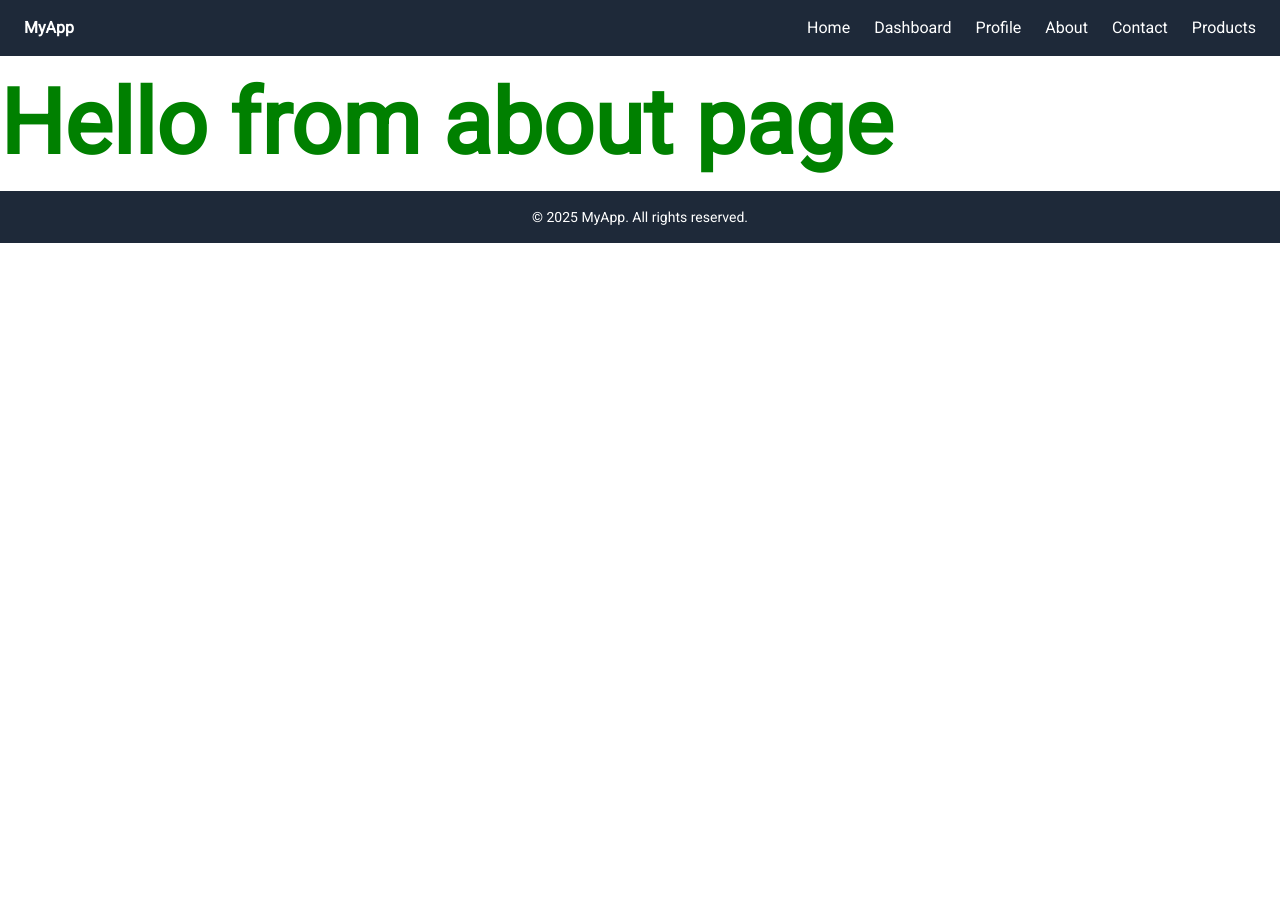
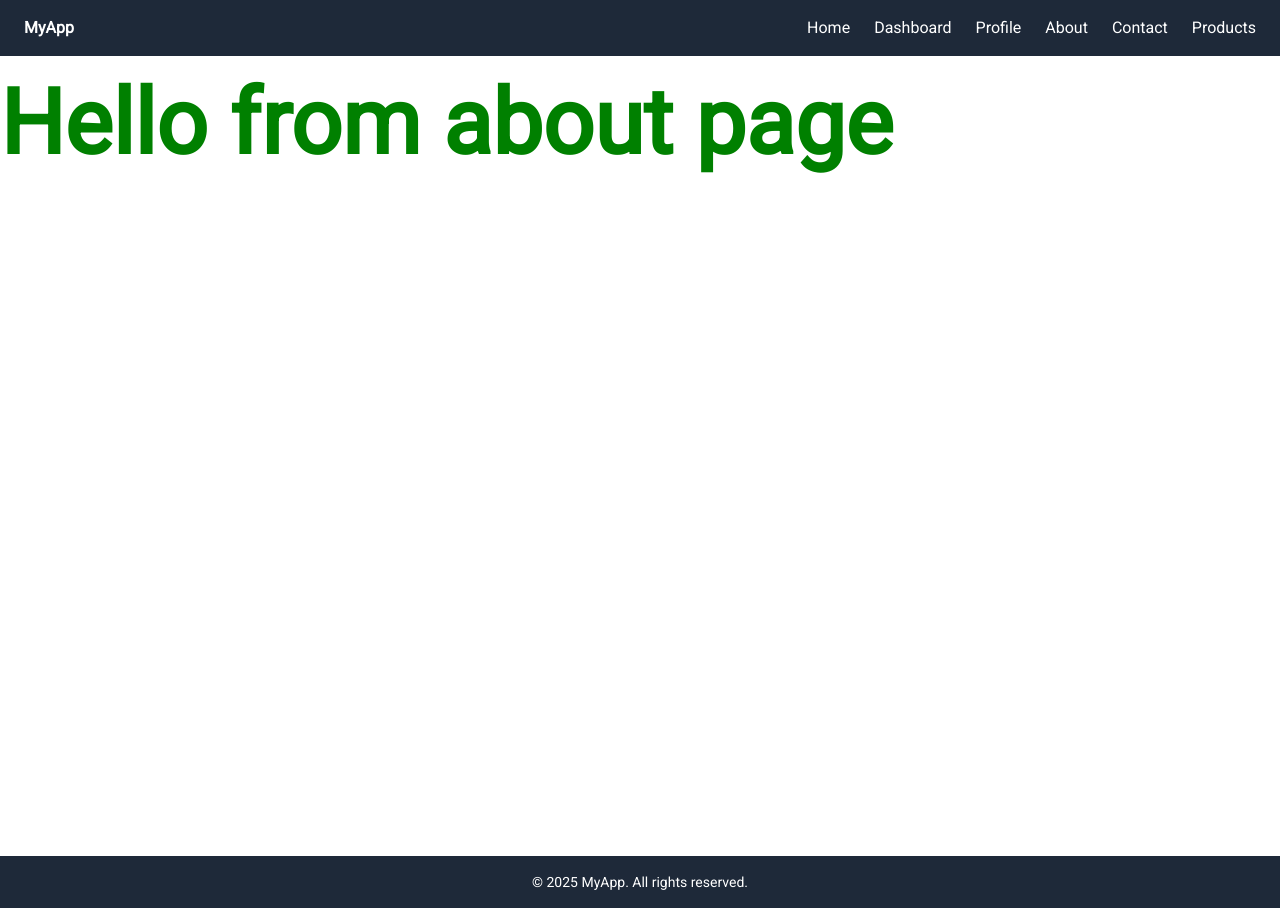
Before and after one commit to Th3At0nic/next-route-layout, a Next.js app: page /about in a window 1280 px wide. Before the commit the page ends 800 px from the top, so only its background shows below. Built offline with nearby package versions, Linux system fonts and the light colour scheme.

Commit message:
give content screen-height to adjust footer, fixed bug in productCard

```diff
--- a/src/app/(withCommonLayout)/layout.js
+++ b/src/app/(withCommonLayout)/layout.js
@@ -5,7 +5,7 @@ const CommonLayout = ({ children }) => {
   return (
     <div>
       <Navbar />
-      {children}
+      <div className="min-h-screen">{children}</div>
       <Footer />
     </div>
   );
--- a/src/components/ProductCard.jsx
+++ b/src/components/ProductCard.jsx
@@ -7,6 +7,8 @@ const ProductCard = ({ product }) => {
       <Image
         src={product.image}
         alt={product.name}
+        height={500}
+        width={500}
         className="w-full h-48 object-cover rounded-lg mb-4"
       />
       <div className="space-y-1">
```
